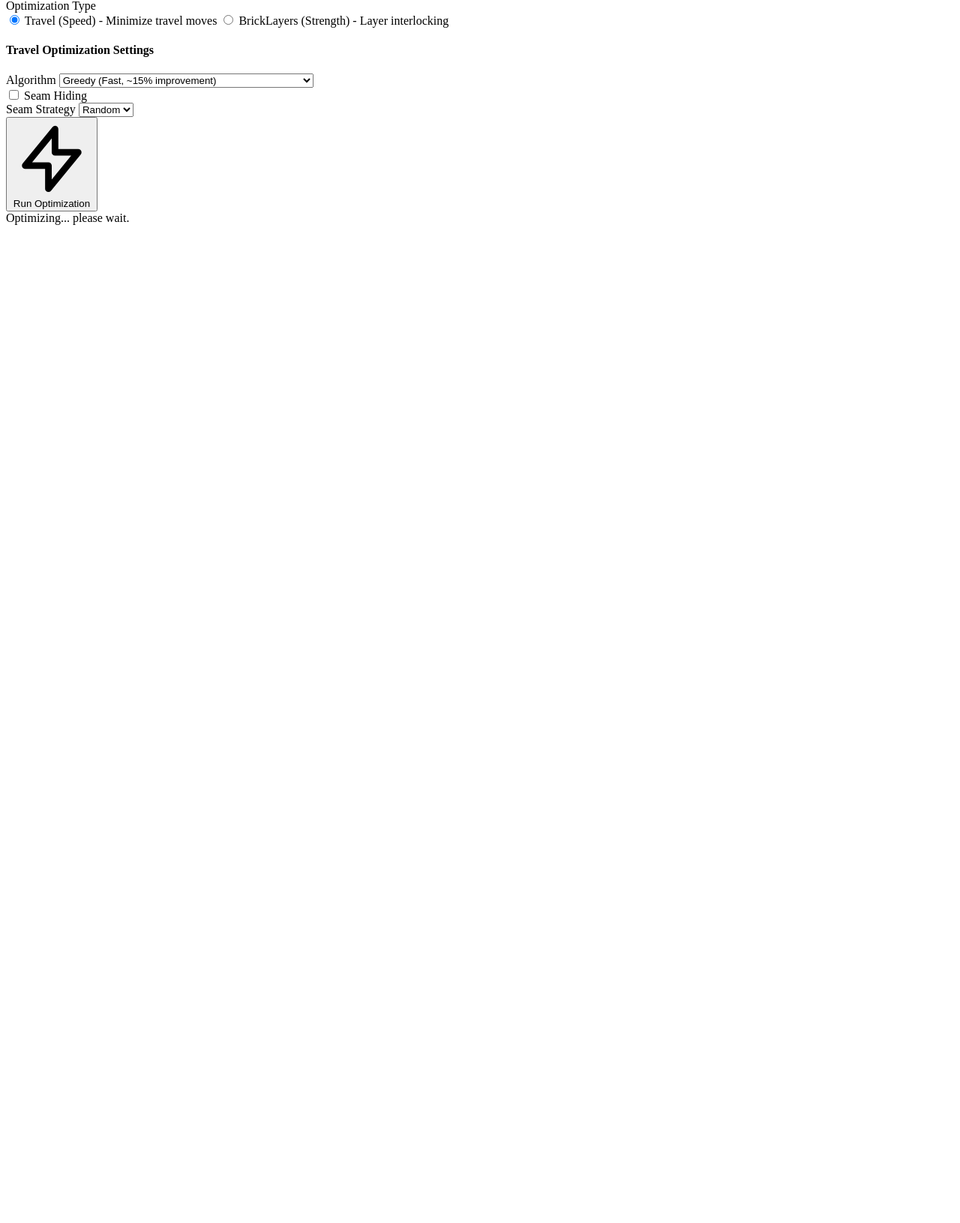
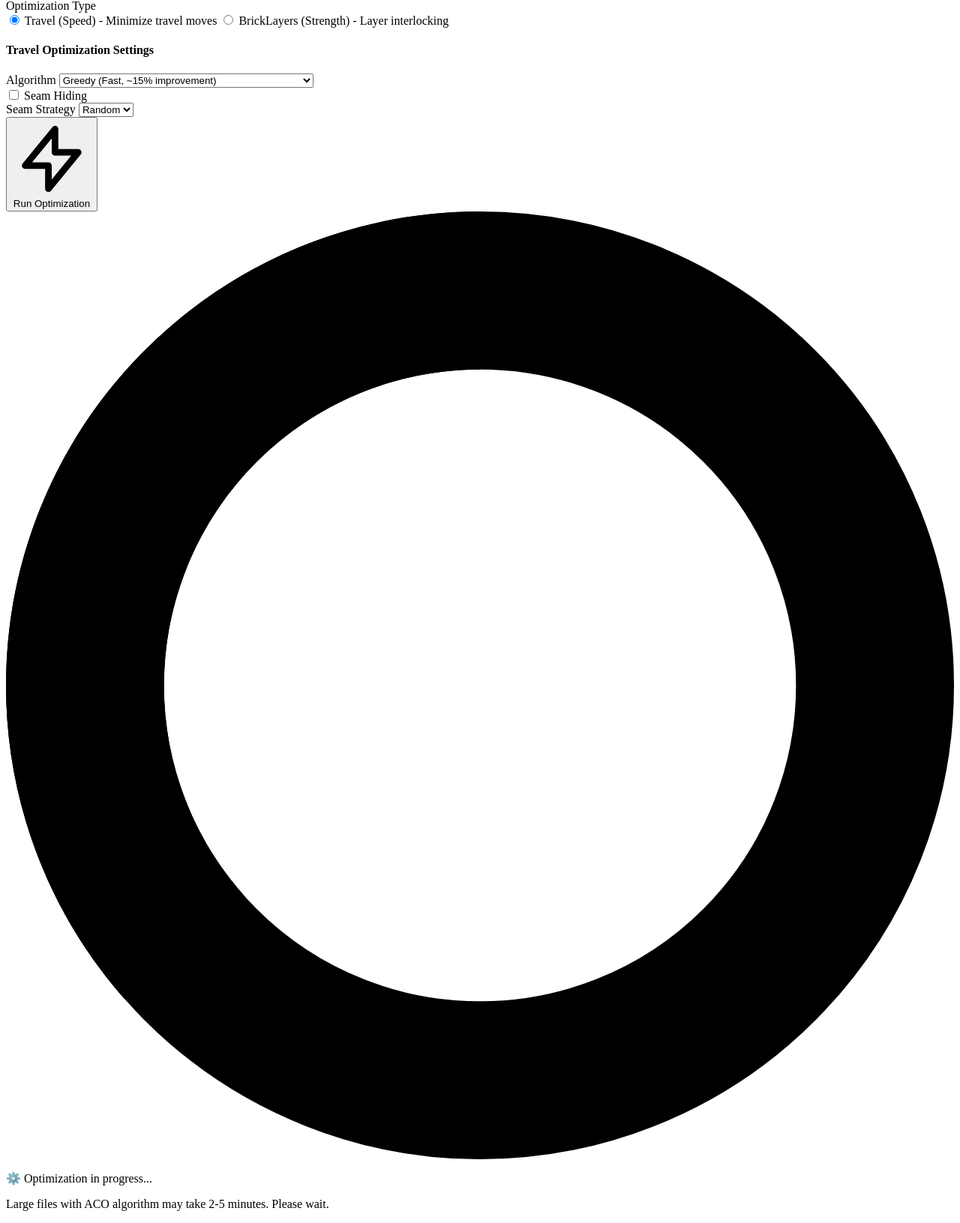
Before and after one commit to minimal3dp/m3dp_post_process, a FastAPI app: template m3dp_post_process/templates/partials/upload_success.html in a window 1280 px wide. Shown: the part 1447-3078 px from the top of the page at 75% size. Before the commit the page ends 1747 px from the top, so only its background shows below. Run offline with FastAPI, Linux system fonts and the light colour scheme; the template is opened without the code that fills it, so the values that code supplies are empty.

Commit message:
fix: Add progress logging and better loading indicator
Resolves apparent 'hanging' during optimization of large files:
- Added detailed server-side logging (emojis for visibility)
- Enhanced loading indicator with spinner animation
- Added warning that ACO on large files takes 2-5 minutes
- Connected HTMX indicator properly with hx-indicator attribute

The optimization isn't actually hanging - it just takes time for large files.
3.3MB Benchy with ACO (8 ants × 8 iterations) can take 5+ minutes.
Now users know the optimization is running.

```diff
--- a/m3dp_post_process.egg-info/SOURCES.txt
+++ b/m3dp_post_process.egg-info/SOURCES.txt
@@ -14,6 +14,7 @@ m3dp_post_process.egg-info/top_level.txt
 tests/test_aco_optimizer.py
 tests/test_bricklayers.py
 tests/test_main.py
+tests/test_metrics.py
 tests/test_optimizer.py
 tests/test_parser.py
 tests/test_quality_optimizer.py
--- a/m3dp_post_process/main.py
+++ b/m3dp_post_process/main.py
@@ -72,22 +72,30 @@ async def optimize_file(
     seam_strategy: str = Form("random"),  # "random", "aligned", "rear"
     reduce_crossings: bool = Form(True),
 ):
+    import logging
+    logger = logging.getLogger("uvicorn")
+
     input_path = UPLOAD_DIR / filename
     output_filename = f"optimized_{filename}"
     output_path = OUTPUT_DIR / output_filename
 
+    logger.info(f"🚀 Starting optimization: type={optimization_type}, algorithm={algorithm}, file={filename}")
+
     # Parse
     parser = GCodeParser(file_path=input_path)
     parser.parse()
+    logger.info(f"📊 Parsed {len(parser.segments)} segments")
 
     # Calculate original metrics before optimization
     from .gcode_processor import Optimizer as MetricsOptimizer
     temp_optimizer_for_original = MetricsOptimizer(parser.segments)
     original_print_time = temp_optimizer_for_original._calculate_print_time(parser.segments)
     original_material_mm, original_material_grams = temp_optimizer_for_original._calculate_material_usage(parser.segments)
+    logger.info(f"📈 Original metrics: time={original_print_time/60:.1f}min, material={original_material_mm/1000:.2f}m")
 
     # Optimize based on type
     if optimization_type == "bricklayers":
+        logger.info("🧱 Starting BrickLayers optimization...")
         from .bricklayers import BrickLayersOptimizer, BrickLayersConfig
 
         config = BrickLayersConfig(
@@ -96,12 +104,15 @@ async def optimize_file(
         )
         optimizer_bl = BrickLayersOptimizer(str(input_path), config)
         result = optimizer_bl.optimize(str(output_path))
+        logger.info("✅ BrickLayers optimization complete")
 
         # File is already written by optimizer
         gcode_content = None
     else:  # Travel optimization
+        logger.info(f"🛣️  Starting travel optimization with {algorithm} algorithm...")
         # Choose algorithm
         if algorithm == "aco":
+            logger.info(f"🐜 ACO config: {num_ants} ants × {num_iterations} iterations")
             from .aco_optimizer import ACOOptimizer, ACOConfig
 
             aco_config = ACOConfig(
--- a/m3dp_post_process/templates/partials/upload_success.html
+++ b/m3dp_post_process/templates/partials/upload_success.html
@@ -41,7 +41,7 @@
         <p class="text-xs text-gray-500 mt-3">💡 Run optimization below to see potential improvements</p>
     </div>
 
-    <form hx-post="/optimize" hx-target="#result" class="mt-4">
+    <form hx-post="/optimize" hx-target="#result" hx-indicator="#loading-indicator" class="mt-4">
         <input type="hidden" name="filename" value="{{ filename }}">
 
         <!-- Optimization Type Selector -->
@@ -108,15 +108,25 @@
         </div>
 
         <button type="submit"
-            class="bg-green-600 text-white px-6 py-2 rounded hover:bg-green-700 transition flex items-center justify-center mx-auto">
+            class="bg-green-600 text-white px-6 py-2 rounded hover:bg-green-700 transition flex items-center justify-center mx-auto"
+            hx-indicator="#loading-indicator">
             <svg class="w-5 h-5 mr-2" fill="none" stroke="currentColor" viewBox="0 0 24 24">
                 <path stroke-linecap="round" stroke-linejoin="round" stroke-width="2" d="M13 10V3L4 14h7v7l9-11h-7z">
                 </path>
             </svg>
             Run Optimization
         </button>
-        <div class="htmx-indicator mt-2 text-sm text-gray-500">
-            Optimizing... please wait.
+        <div id="loading-indicator" class="htmx-indicator mt-3 p-3 bg-blue-50 border border-blue-200 rounded">
+            <div class="flex items-center justify-center space-x-2">
+                <svg class="animate-spin h-5 w-5 text-blue-600" fill="none" viewBox="0 0 24 24">
+                    <circle class="opacity-25" cx="12" cy="12" r="10" stroke="currentColor" stroke-width="4"></circle>
+                    <path class="opacity-75" fill="currentColor" d="M4 12a8 8 0 018-8V0C5.373 0 0 5.373 0 12h4zm2 5.291A7.962 7.962 0 014 12H0c0 3.042 1.135 5.824 3 7.938l3-2.647z"></path>
+                </svg>
+                <div class="text-sm text-gray-700">
+                    <p class="font-semibold">⚙️ Optimization in progress...</p>
+                    <p class="text-xs text-gray-600 mt-1">Large files with ACO algorithm may take 2-5 minutes. Please wait.</p>
+                </div>
+            </div>
         </div>
     </form>
 </div>
```
Also changed, not shown: 2 other files.
